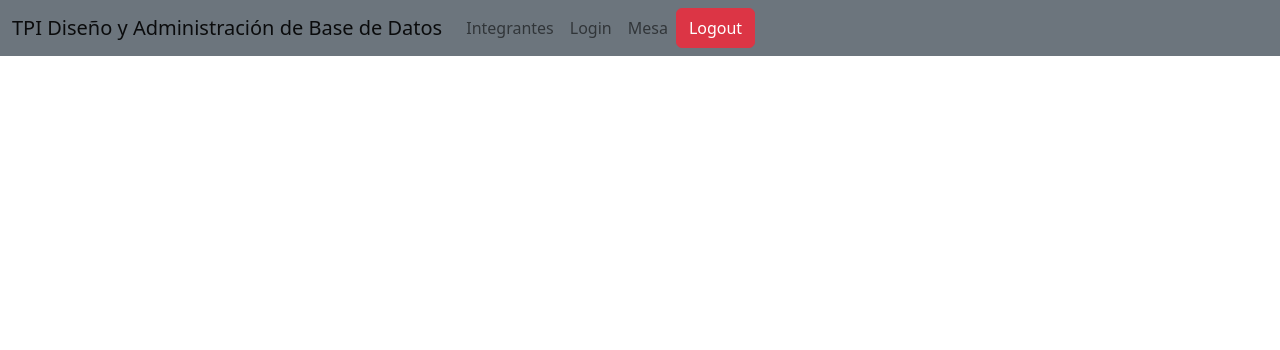
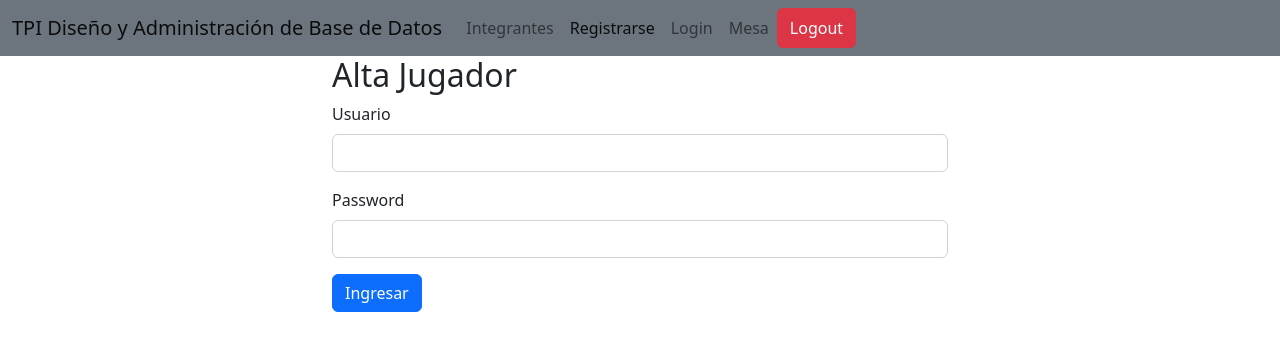
Before and after one commit to Laivetta/blackJack, an Angular app: page /alta in a window 1280 px wide. Before the commit this address led to /. Shown: the top 350 px of the page. Built offline with nearby package versions, Linux system fonts and the light colour scheme.

Commit message:
localStorage

```diff
--- /dev/null
+++ b/src/app/Elementos/alta/alta.component.html
@@ -0,0 +1,21 @@
+<div class="container col-md-6  ">
+  <h2>Alta Jugador</h2>
+  <form [formGroup]="formularioAlta" >
+        <div class="mb-3">
+          <label for="txtUsuario" class="form-label">Usuario</label>
+          <input type="text" class="form-control" id="txtUsuario" formControlName="username" >
+          </div>
+        <div class="mb-3">
+          <label for="txtPass" class="form-label">Password</label>
+          <input type="password" class="form-control" id="txtPass" formControlName="password">
+        </div>
+
+        <p style="color:red" *ngIf="mensajeError">
+          {{mensajeError}}
+        </p>
+
+        <button type="button" class="btn btn-primary" (click)="registrar()" >Ingresar</button>
+      </form>
+
+
+</div>
--- /dev/null
+++ b/src/app/Elementos/alta/alta.component.ts
@@ -0,0 +1,61 @@
+import { Component, OnDestroy, OnInit } from '@angular/core';
+import {
+  UntypedFormBuilder,
+  UntypedFormGroup,
+  Validators,
+} from '@angular/forms';
+import { Subscription } from 'rxjs';
+import { JugadorService } from '../../Services/jugador.service';
+
+@Component({
+  selector: 'app-alta',
+  templateUrl: './alta.component.html',
+  styleUrls: ['./alta.component.css'],
+})
+export class AltaComponent implements OnInit, OnDestroy {
+  mensajeError: string;
+  formularioAlta: UntypedFormGroup;
+  suscripcion = new Subscription();
+
+  constructor(
+    private formBuilder: UntypedFormBuilder,
+    private jugadorService: JugadorService
+  ) {
+    this.formularioAlta = this.formBuilder.group({
+      username: ['', Validators.required],
+      password: ['', Validators.required],
+    });
+  }
+  ngOnDestroy(): void {
+    this.suscripcion.unsubscribe();
+  }
+
+  valores=[10,20,30]
+
+  ngOnInit(): void {}
+
+  registrar() {
+    if (this.formularioAlta.invalid) {
+      this.mensajeError = 'debe completar todos los campos';
+
+      setTimeout(() => {
+        this.mensajeError = '';
+      }, 2000);
+    } else {
+      const objetoAlta = this.formularioAlta.value;
+
+      this.suscripcion.add(
+        this.jugadorService
+          .registrarse(objetoAlta.username, objetoAlta.password)
+          .subscribe({
+            next: () => {
+              alert('jugador cargado con exito');
+            },
+            error: (e) => {
+              alert('error al dar de alta jugador: ' + e);
+            },
+          })
+      );
+    }
+  }
+}
--- a/src/app/Elementos/login/login.component.html
+++ b/src/app/Elementos/login/login.component.html
@@ -2,9 +2,9 @@
   <body>
 
 
-
 <div class="container col-md-6  ">
-    <form [formGroup]="formularioLogin" >
+  <h2>Login Jugador</h2>
+  <form [formGroup]="formularioLogin" >
         <div class="mb-3">
           <label for="txtUsuario" class="form-label">Usuario</label>
           <input type="text" class="form-control" id="txtUsuario" name="username" formControlName="username" >
@@ -18,7 +18,7 @@
           {{mensajeError}}
         </p>
 
-        <button type="button" class="btn btn-primary" (click)="autenticar()" >Ingresar</button>
+        <button type="button" class="btn btn-primary" (click)="login()" >Ingresar</button>
       </form>
 
 
--- a/src/app/Elementos/login/login.component.ts
+++ b/src/app/Elementos/login/login.component.ts
@@ -1,9 +1,11 @@
-import { Component, OnInit } from '@angular/core';
+import { Component, OnDestroy, OnInit } from '@angular/core';
 import { UsuarioI } from '../../Interfaces/usuario-i';
 import { Router } from '@angular/router';
 import {LocalStorageService} from "../../Services/local-storage.service"
 import { UntypedFormBuilder, UntypedFormGroup, Validators } from '@angular/forms';
-import {LoginService} from "../../Services/login.service"
+import {JugadorService} from "../../Services/jugador.service"
+import { Subscription } from 'rxjs';
+import { ThisReceiver } from '@angular/compiler';
 
 
 @Component({
@@ -11,17 +13,21 @@ import {LoginService} from "../../Services/login.service"
   templateUrl: './login.component.html',
   styleUrls: ['./login.component.css'],
 })
-export class LoginComponent implements OnInit {
+export class LoginComponent implements OnInit, OnDestroy {
   formularioLogin: UntypedFormGroup
   mensajeError: string = ""
+  suscripcion = new Subscription();
 
   usuario: UsuarioI = {} as UsuarioI;
 
-  constructor(private router: Router, private local: LocalStorageService, private formBuilder: UntypedFormBuilder, private loginSevice: LoginService  ) {
+  constructor(private router: Router, private local: LocalStorageService, private formBuilder: UntypedFormBuilder, private JugadorService: JugadorService  ) {
     this.formularioLogin=this.formBuilder.group({
       username: ["", Validators.required],
       password: ["", Validators.required]
     })
+  }
+  ngOnDestroy(): void {
+    this.suscripcion.unsubscribe();
   }
 
   ngOnInit(): void {}
@@ -38,26 +44,29 @@ export class LoginComponent implements OnInit {
   // }
 
 
-  autenticar(){
+  login(){
     if(this.formularioLogin.invalid){
      this.mensajeError= "debe cargar todos los datos" ;
 
       setTimeout(() => {this.mensajeError=""}, 2000)
     } else {
 
-      //traigo todos los datos del formuluario y los asigno a una variable
-      const valorUsuario = this.formularioLogin.value;
-      console.log(valorUsuario);
+      //traigo todos los datos del formuluario y los asigno a la variable valorUsuario
+      const valorUsuarioFormulario = this.formularioLogin.value;
+      console.log(valorUsuarioFormulario);
 
-      this.loginSevice.login(valorUsuario.username, valorUsuario.password).subscribe({
-        next: () => {
-          alert("login exitoso")
+      this.suscripcion.add(
+      this.JugadorService.login(valorUsuarioFormulario.username, valorUsuarioFormulario.password).subscribe({
+        next: (respuesta) => {
+          localStorage.setItem("token", respuesta.jwt)
+          console.log(localStorage.getItem("token"))
+          this.router.navigateByUrl("mesa")
+
          },
         error: (e) =>{
-          alert("eror al hacer login: " + e)
+          alert("error al hacer login: " + e.error.message)
         }
-      })
-
+      }))
     }
 
 
--- /dev/null
+++ b/src/app/Services/jugador.service.ts
@@ -0,0 +1,24 @@
+import { Injectable } from '@angular/core';
+import {HttpClient} from "@angular/common/http"
+import { Observable } from 'rxjs';
+
+@Injectable({
+  providedIn: 'root'
+})
+export class JugadorService {
+
+   private uri: string = "http://localhost:8080/auth"
+
+   constructor(private http: HttpClient) { }
+
+   registrarse (usuario:  string, clave: string) : Observable<any> {
+    return this.http.post(this.uri + "/register", {username: usuario, password: clave})
+   }
+
+
+   login(usuario: string, clave: string): Observable<any> {
+
+     return this.http.post(this.uri+"/login",{username: usuario, password: clave});
+
+  }
+}
--- a/src/app/Services/login.service.ts
+++ /dev/null
@@ -1,18 +0,0 @@
-import { Injectable } from '@angular/core';
-import {HttpClient} from "@angular/common/http"
-import { Observable } from 'rxjs';
-
-@Injectable({
-  providedIn: 'root'
-})
-export class LoginService {
-
-   private uri: string = "http://localhost:8080/auth/login/"
-   constructor(private http: HttpClient) { }
-
-   login(usuario: string, clave: string): Observable<any> {
-
-     return this.http.post(this.uri,{username: usuario, password: clave});
-
-  }
-}
--- a/src/app/app-routing.module.ts
+++ b/src/app/app-routing.module.ts
@@ -3,6 +3,7 @@ import { RouterModule, Routes } from '@angular/router';
 import { BancaComponent } from "../app/Elementos/banca/banca.component"
 import { JugadorComponent } from "../app/Elementos/jugador/jugador.component"
 import { MesaComponent } from "../app/Elementos/mesa/mesa.component";
+import { AltaComponent } from './Elementos/alta/alta.component';
 import { HomeComponent } from './Elementos/home/home.component';
 import { LoginComponent } from './Elementos/login/login.component';
 
@@ -10,7 +11,9 @@ const routes: Routes = [
   {path:"login", component: LoginComponent},
   {path: "mesa", component:  MesaComponent},
    {path: "integrantes", component:HomeComponent},
-  {path:"", redirectTo:"integrantes", pathMatch:"full"}
+  {path:"", redirectTo:"integrantes", pathMatch:"full"},
+  {path: "alta", component: AltaComponent}
+
 ];
 
 @NgModule({
--- a/src/app/app.component.html
+++ b/src/app/app.component.html
@@ -9,6 +9,9 @@
       <ul class="navbar-nav">
         <li class="nav-item">
           <a class="nav-link" routerLinkActive="active" routerLink="integrantes">Integrantes</a>
+        </li>
+        <li class="nav-item">
+          <a class="nav-link" routerLinkActive="active" routerLink="alta">Registrarse</a>
         </li>
 
         <li class="nav-item">
```
Also changed, not shown: src/app/app.module.ts (+5 -3 lines), src/app/Elementos/alta/alta.component.css (added), 2 other files (tests, documents, lock files or other folders).
